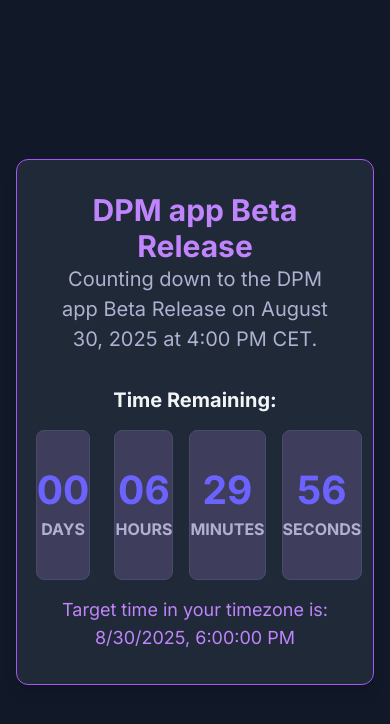
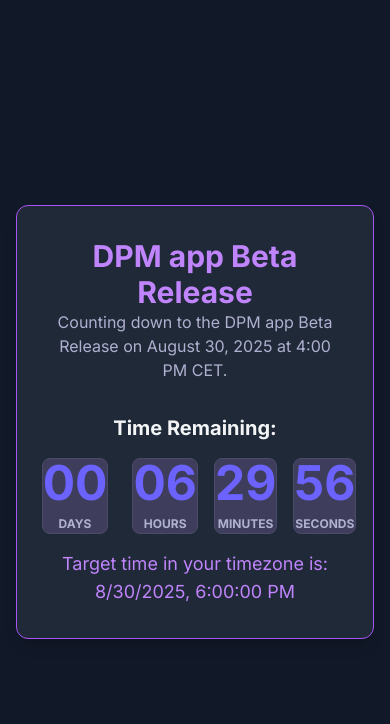
Before and after one commit to Toastaspiring/countdown_apps, a plain HTML site: page index.html in a window 390 px wide. Drawn offline with nearby package versions, Linux system fonts and the light colour scheme.

Commit message:
Just a tiny problem with big screen... resolved, probably

```diff
--- a/index.html
+++ b/index.html
@@ -3,7 +3,7 @@
 <head>
     <meta charset="UTF-8">
     <meta name="viewport" content="width=device-width, initial-scale=1.0">
-    <title>Countdown to a New Start</title>
+    <title>DPM app Beta Release</title>
     <script src="https://cdn.tailwindcss.com"></script>
     <link rel="preconnect" href="https://fonts.googleapis.com">
     <link rel="preconnect" href="https://fonts.gstatic.com" crossorigin>
@@ -26,20 +26,21 @@
             padding: 2rem;
             border-radius: 1rem;
             box-shadow: 0 10px 20px rgba(0, 0, 0, 0.3);
-            width: 700px; /* Fixed width for a static container */
+            max-width: 1200px; /* Limits max width for very large screens */
+            width: 90%; /* Responsive width */
             text-align: center;
             border: 2px solid #6c63ff;
         }
 
         h1 {
             color: #e0e0e0;
-            font-size: 48px;
+            font-size: clamp(24px, 5vw, 48px); /* Responsive font size */
             font-weight: 700;
             margin-bottom: 8px;
         }
 
         .subtitle {
-            font-size: 20px;
+            font-size: clamp(16px, 3vw, 20px); /* Responsive font size */
             font-weight: 400;
             color: #b0b0d0;
             margin-bottom: 32px;
@@ -51,7 +52,7 @@
         }
 
         .countdown-display .time-unit {
-            display: flex; /* Use flexbox to center content */
+            display: flex;
             flex-direction: column;
             justify-content: center;
             align-items: center;
@@ -59,18 +60,18 @@
             background-color: #3e3e5c;
             border-radius: 8px;
             border: 1px solid #4a4a6b;
-            width: 150px; /* Fixed box width */
-            height: 150px; /* Fixed box height */
+            width: clamp(80px, 18vw, 200px); /* Responsive width with min/max */
+            aspect-ratio: 1 / 1; /* Maintains a perfect square */
         }
 
         .countdown-display .time-value {
-            font-size: 10vw; /* Scales with viewport width */
+            font-size: clamp(3rem, 10vw, 8rem); /* Scales with viewport */
             color: #6c63ff;
             line-height: 1;
         }
 
         .time-label {
-            font-size: 16px;
+            font-size: clamp(12px, 2vw, 16px);
             text-transform: uppercase;
             color: #b0b0d0;
             margin-top: 8px;
```
